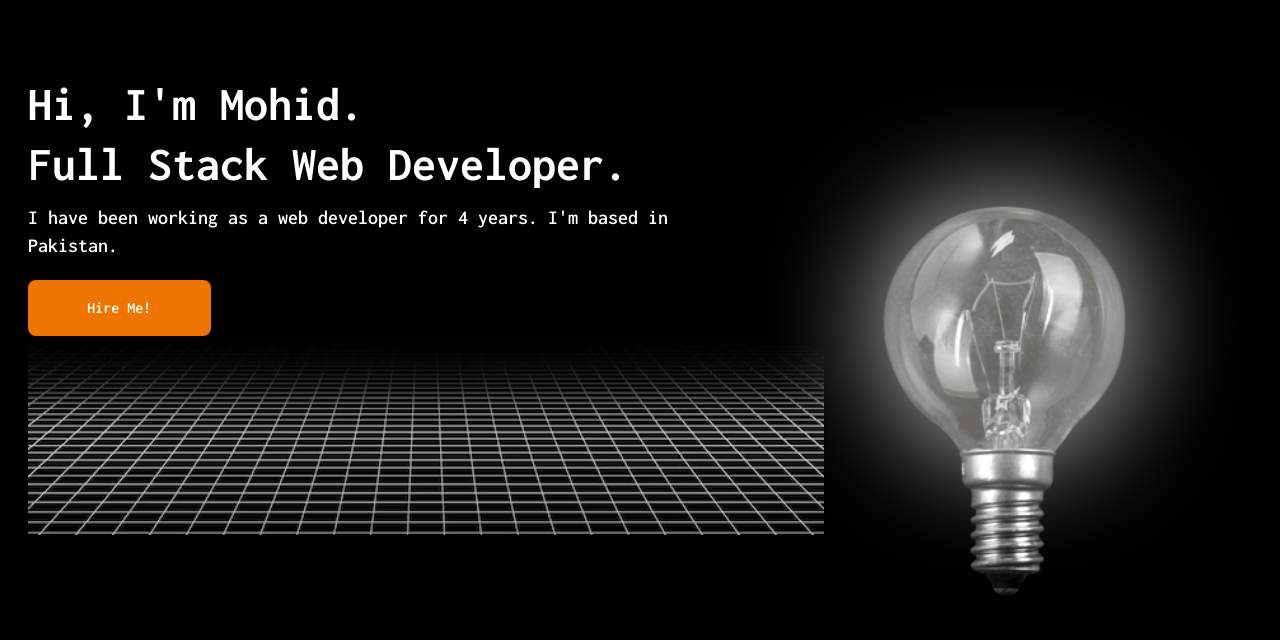
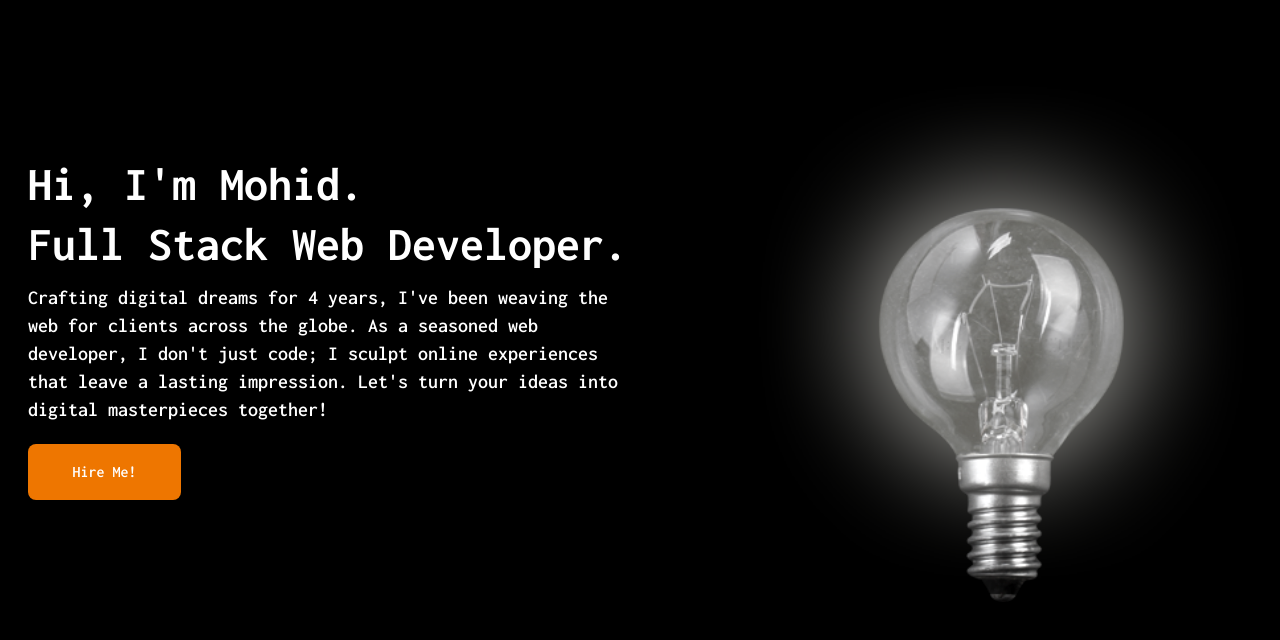
Before and after one commit to Mohid123/Personal_Portfolio, a Next.js app: page / in a window 1280 px wide. Shown: the top 640 px of the page. Built offline with nearby package versions, Linux system fonts and the light colour scheme.

Commit message:
small fix to description

```diff
--- a/app/page.js
+++ b/app/page.js
@@ -3,11 +3,11 @@ import LightBulb from "@/components/light-bulb/light-bulb";
 export default function Home() {
   return (
     <main className="flex flex-col items-start justify-between w-full min-h-screen mt-20">
-      <div className="flex justify-between w-full bg-img">
-        <div className="flex flex-col">
+      <div className="flex justify-between w-full">
+        <div className="flex flex-col w-1/2 mt-20">
           <p className="mb-3 text-5xl font-bold">Hi, I'm Mohid.</p>
           <p className="mb-4 text-5xl font-bold">Full Stack Web Developer.</p>
-          <p className="text-xl font-semibold">I have been working as a web developer for 4 years. I'm based in Pakistan.</p>
+          <p className="text-xl font-semibold">Crafting digital dreams for 4 years, I've been weaving the web for clients across the globe. As a seasoned web developer, I don't just code; I sculpt online experiences that leave a lasting impression. Let's turn your ideas into digital masterpieces together!</p>
           <button className='rounded-lg bg-[#ee7600] font-semibold p-4 w-[25%] mt-5 custom-shadow'>Hire Me!</button>
         </div>
         <LightBulb></LightBulb>
```
